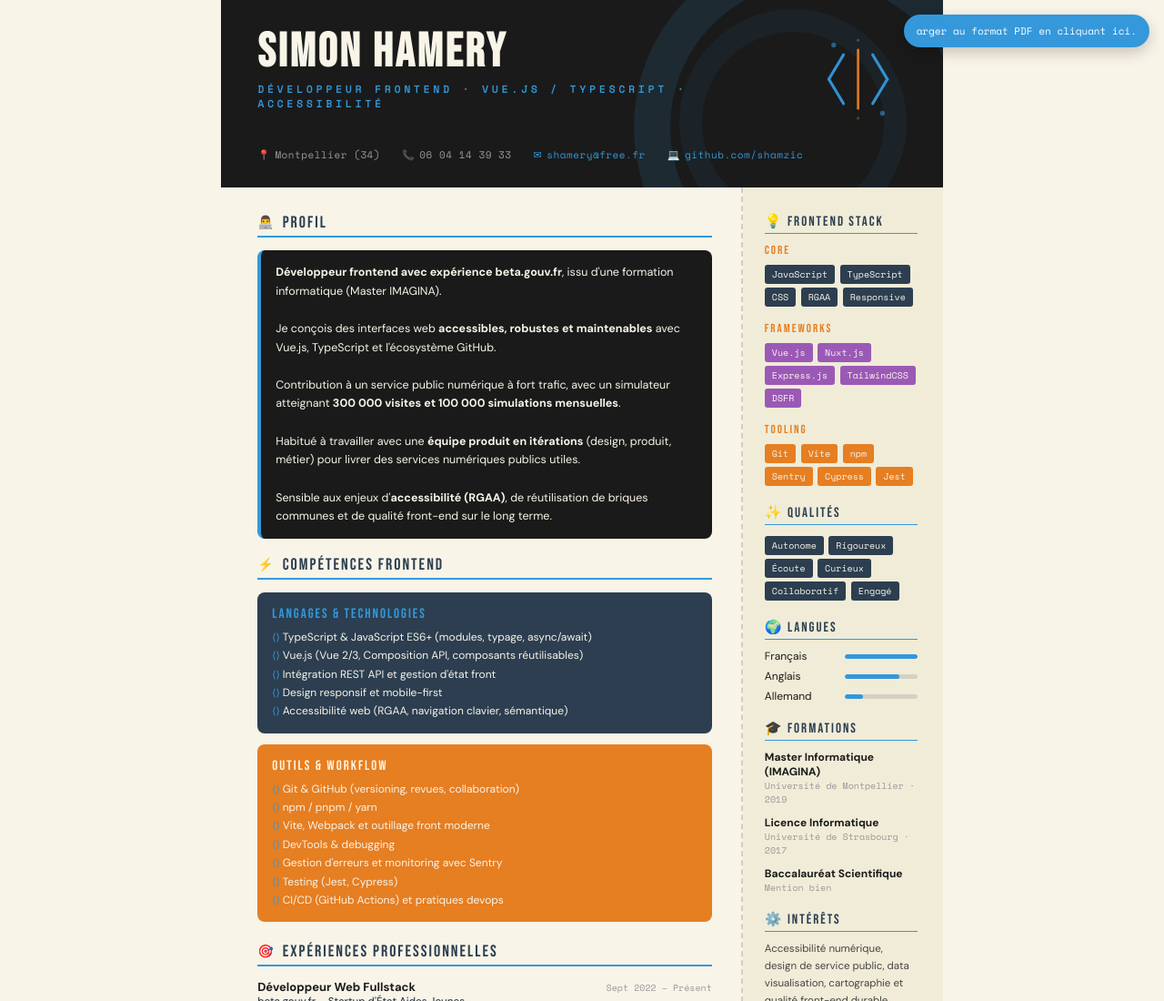
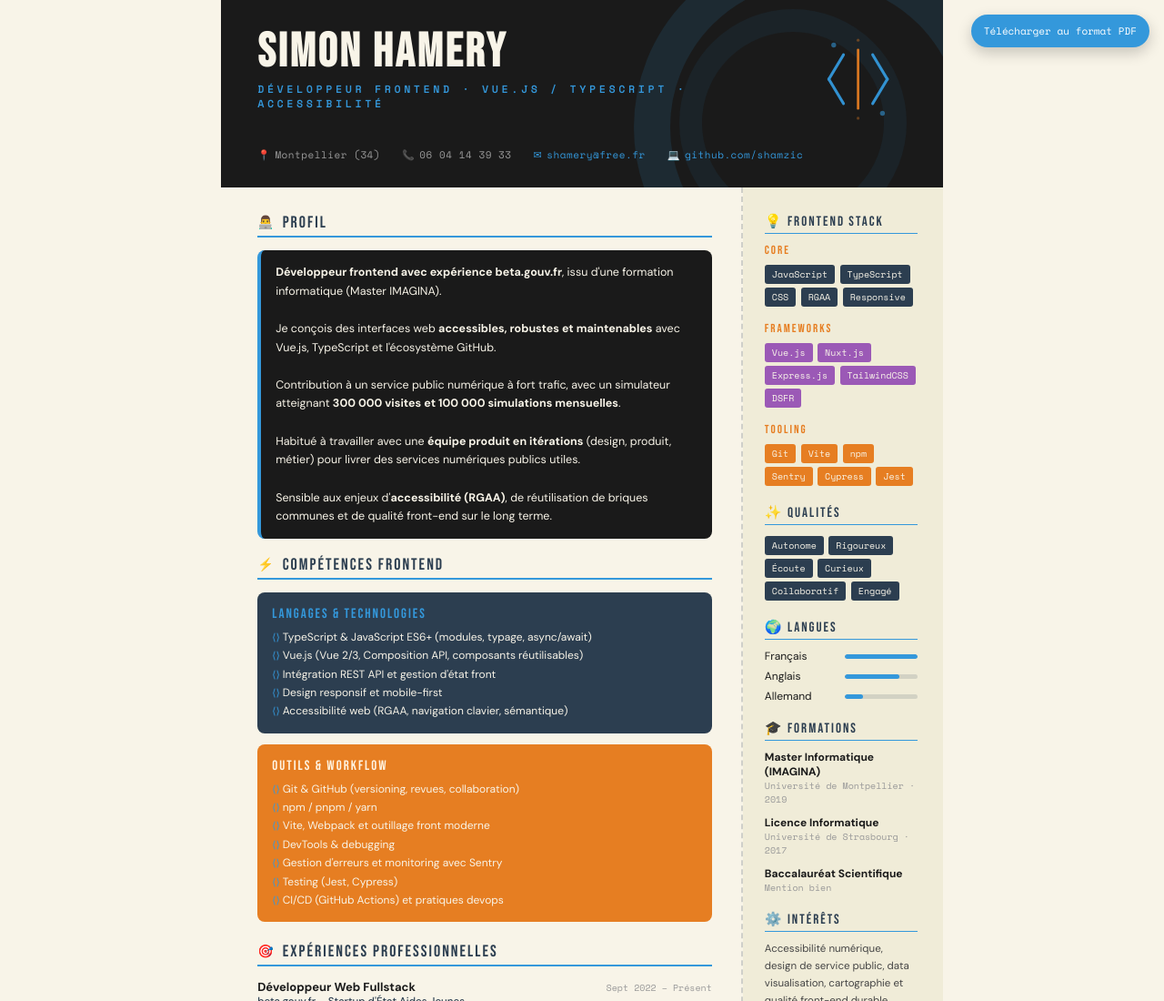
Before and after one commit to Shamzic/CVs, a plain HTML site: page cv_developpeur_frontend.html in a window 1280 px wide. Shown: the top 1100 px of the page at 91% size. Drawn offline with nearby package versions, Linux system fonts and the light colour scheme.

Commit message:
fix: correction du texte du bouton de téléchargement PDF

```diff
--- a/cv_developpeur_frontend.html
+++ b/cv_developpeur_frontend.html
@@ -399,7 +399,7 @@
 </head>
 <body>
 
-<button class="pdf-download-btn" onclick="window.print()" type="button">arger au format PDF en cliquant ici.</button>
+<button class="pdf-download-btn" onclick="window.print()" type="button">Télécharger au format PDF</button>
 
 <!-- HEADER -->
 <header>
```
